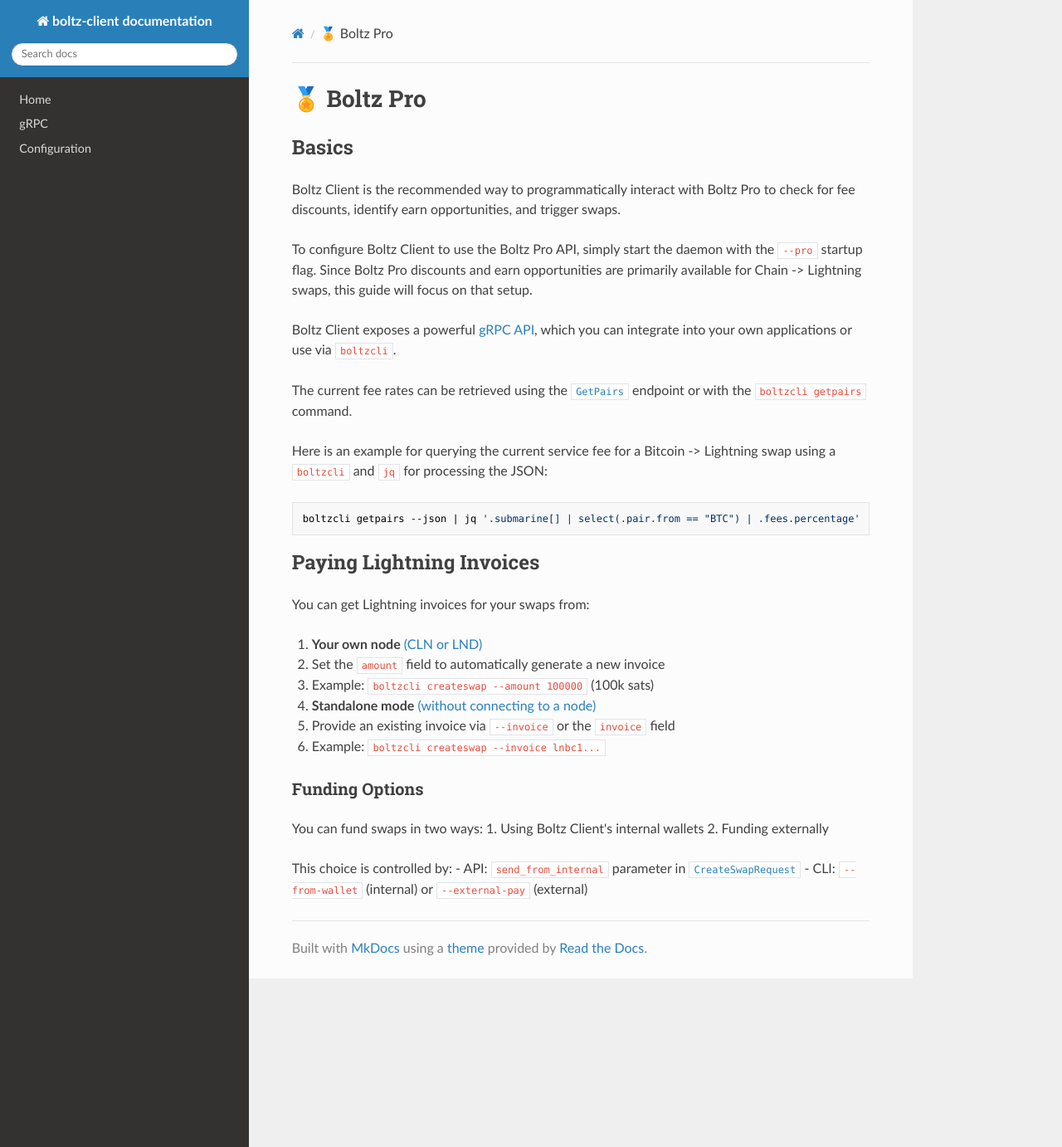
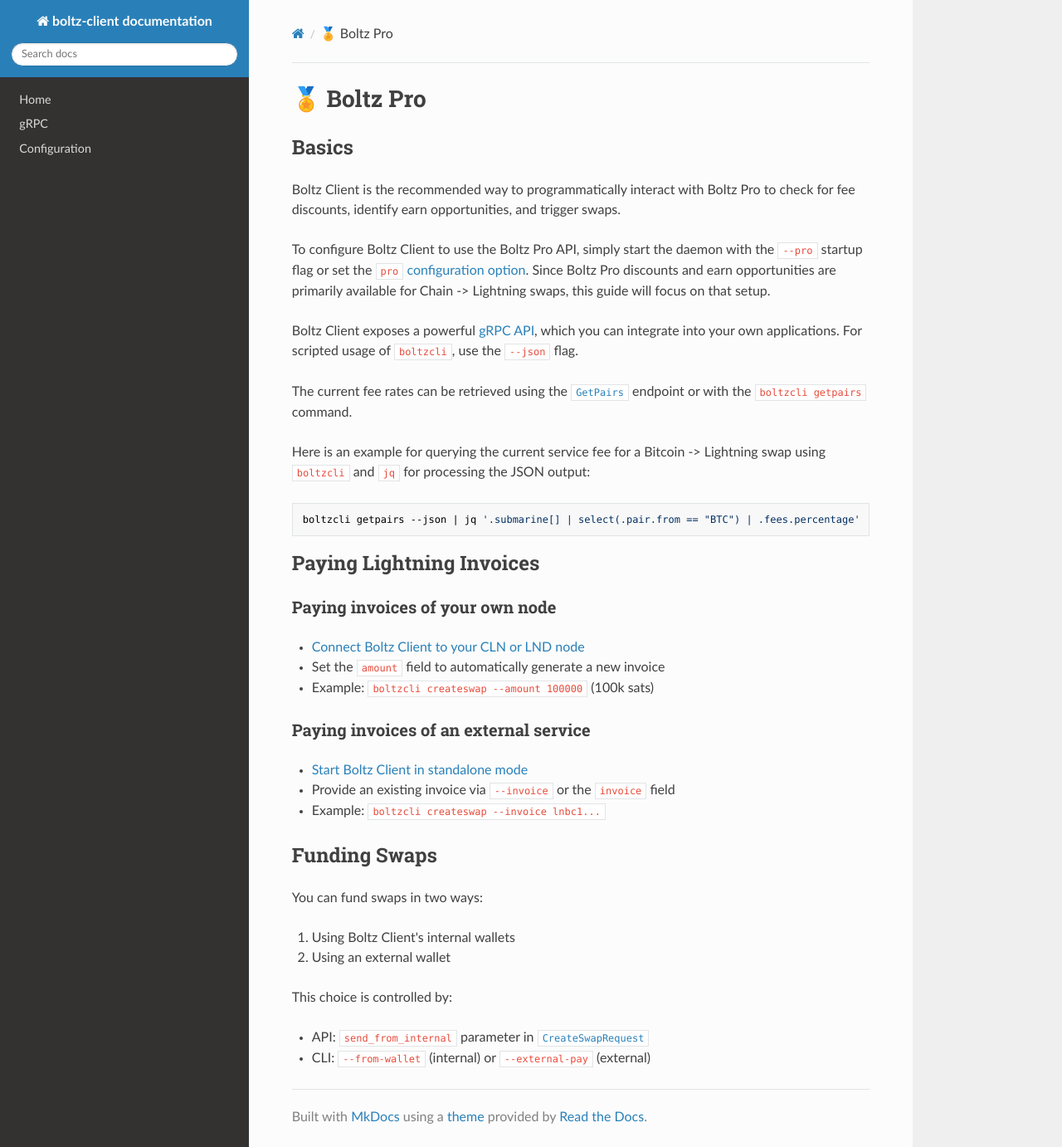
Before and after one commit to BoltzExchange/boltz-client, an MkDocs documentation site: the page built from docs/boltz-pro.md, in a window 1280 px wide and 1382 px high. Shown: the whole window at 83% size. Built offline with MkDocs 1.6.1, drawn with Linux system fonts in a browser that asks for light colours; nearby versions of some CDN libraries.

Commit message:
docs: boltz pro minor fixes

````diff
--- a/docs/boltz-pro.md
+++ b/docs/boltz-pro.md
@@ -11,13 +11,13 @@ description: >-
 
 Boltz Client is the recommended way to programmatically interact with Boltz Pro to check for fee discounts, identify earn opportunities, and trigger swaps.
 
-To configure Boltz Client to use the Boltz Pro API, simply start the daemon with the `--pro` startup flag. Since Boltz Pro discounts and earn opportunities are primarily available for Chain -> Lightning swaps, this guide will focus on that setup.
+To configure Boltz Client to use the Boltz Pro API, simply start the daemon with the `--pro` startup flag or set the `pro` [configuration option](configuration.md). Since Boltz Pro discounts and earn opportunities are primarily available for Chain -> Lightning swaps, this guide will focus on that setup.
 
-Boltz Client exposes a powerful [gRPC API](grpc.md), which you can integrate into your own applications or use via `boltzcli`.&#x20;
+Boltz Client exposes a powerful [gRPC API](grpc.md), which you can integrate into your own applications. For scripted usage of `boltzcli`, use the `--json` flag.
 
 The current fee rates can be retrieved using the [`GetPairs`](grpc.md#getpairs) endpoint or with the `boltzcli getpairs` command.
 
-Here is an example for querying the current service fee for a Bitcoin -> Lightning swap using a `boltzcli` and `jq` for processing the JSON:
+Here is an example for querying the current service fee for a Bitcoin -> Lightning swap using `boltzcli` and `jq` for processing the JSON output:
 
 ```bash
 boltzcli getpairs --json | jq '.submarine[] | select(.pair.from == "BTC") | .fees.percentage'
@@ -25,22 +25,26 @@ boltzcli getpairs --json | jq '.submarine[] | select(.pair.from == "BTC") | .fee
 
 ## Paying Lightning Invoices
 
-You can get Lightning invoices for your swaps from:
+### **Paying invoices of your own node**
 
-1. **Your own node** [(CLN or LND)](README.md#configuration)
-   - Set the `amount` field to automatically generate a new invoice
-   - Example: `boltzcli createswap --amount 100000` (100k sats)
+* [Connect Boltz Client to your CLN or LND node](README.md#configuration)
+* Set the `amount` field to automatically generate a new invoice
+* Example: `boltzcli createswap --amount 100000` (100k sats)
 
-2. **Standalone mode** [(without connecting to a node)](README.md#standalone)
-   - Provide an existing invoice via `--invoice` or the `invoice` field
-   - Example: `boltzcli createswap --invoice lnbc1...`
+### **Paying invoices of an external service**
 
-### Funding Options
+* [Start Boltz Client in standalone mode](README.md#standalone)
+* Provide an existing invoice via `--invoice` or the `invoice` field
+* Example: `boltzcli createswap --invoice lnbc1...`
+
+## Funding Swaps
 
 You can fund swaps in two ways:
+
 1. Using Boltz Client's internal wallets
-2. Funding externally
+2. Using an external wallet
 
 This choice is controlled by:
-- API: `send_from_internal` parameter in [`CreateSwapRequest`](grpc.md#createswaprequest)
-- CLI: `--from-wallet` (internal) or `--external-pay` (external)
+
+* API: `send_from_internal` parameter in [`CreateSwapRequest`](grpc.md#createswaprequest)
+* CLI: `--from-wallet` (internal) or `--external-pay` (external)
````
